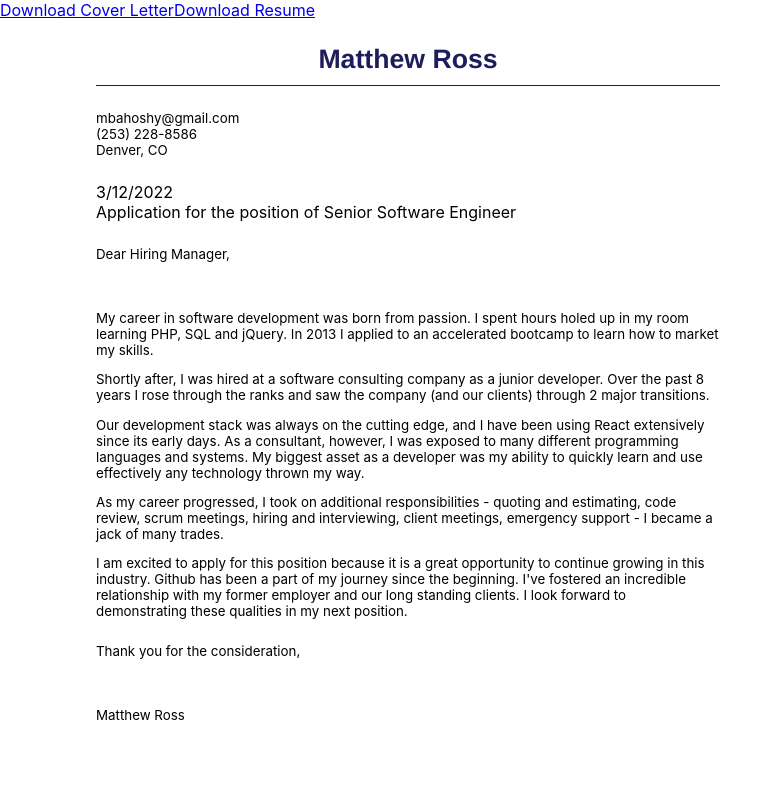
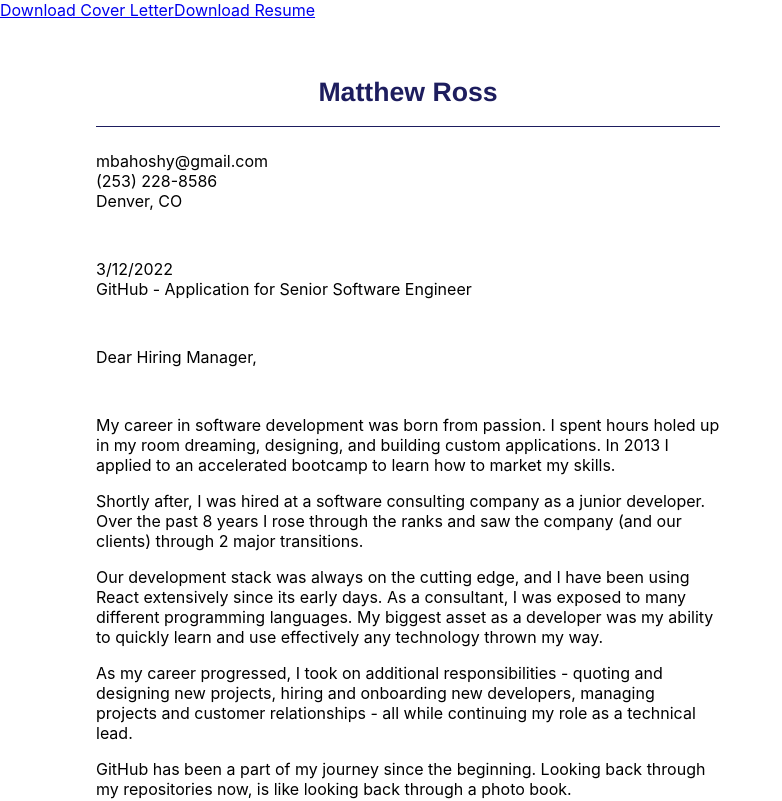
Before and after one commit to mbahoshy/resume, a React (Create React App) app: page / in a window 1280 px wide. Shown: the top 801 px of the page, without its empty margins (0-782 px from the left). Built offline with nearby package versions, Linux system fonts and the light colour scheme.

Commit message:
cover letter

```diff
--- a/src/components/CoverLetter.js
+++ b/src/components/CoverLetter.js
@@ -2,14 +2,24 @@ import React from 'react';
 import LinkedInIcon from '@mui/icons-material/LinkedIn';
 import GitHubIcon from '@mui/icons-material/GitHub';
 import IconText from './IconText';
+import CoverLetterBody from './CoverLetterBody';
 
 const paperStyle = {
   width: '8.5in',
   // width: '100%',
   height: '11in',
   margin: '0',
-  fontSize: '12pt',
   // margin: '.25in 2in 2in .25in'
+}
+
+const containerStyle = {
+  // padding: '.5in 1in',
+  height: '10in',
+  paddingTop: '.5in',
+  marginLeft: '1in',
+  marginRight: '1in',
+  overflowY: 'hidden',
+  fontSize: '12pt'
 }
 
 const headerStyle = {
@@ -18,7 +28,11 @@ const headerStyle = {
   fontFamily: 'Helvetica',
   fontSize: '20pt',
   width: '100%',
-  textAlign: 'center'
+  textAlign: 'center',
+  height: '.5in',
+  display: 'flex',
+  alignItems: 'center',
+  justifyContent: 'center'
 }
 
 const bodyStyle = {
@@ -32,9 +46,7 @@ const dividerStyle = {
   borderBottom: '1px solid #1d1d5e'
 }
 
-const containerStyle = {
-  margin: '.25in 1in'
-}
+
 
 const CoverLetter = () => {
 
@@ -42,9 +54,13 @@ const CoverLetter = () => {
     <div style={paperStyle}>
       <div style={containerStyle}>
 
-        <div style={headerStyle}>Matthew Ross</div>
+        <div style={headerStyle}>
+          <div>
+            Matthew Ross
+          </div>
+        </div>
         <div style={dividerStyle}></div>
-        <div style={{ fontSize: '10pt', margin: '.25in 0' }}>
+        <div style={{ margin: '.25in 0' }}>
           <div>
             mbahoshy@gmail.com
           </div>
@@ -56,56 +72,12 @@ const CoverLetter = () => {
           </div>
         </div>
 
-        <div style={{ margin: '.25in 0'}}>
+        <div style={{ margin: '.5in 0' }}>
           <div>3/12/2022</div>
-          <div>Application for the position of Senior Software Engineer</div>
+          <div>GitHub - Application for Senior Software Engineer</div>
         </div>
-        <div style={bodyStyle}>
-          <p style={{ marginBottom: '.5in' }}>
-            Dear Hiring Manager,
-          </p>
-          <p>
-            My career in software development was born from passion. I spent hours holed up in my room
-            learning PHP, SQL and jQuery. In 2013 I applied to an accelerated bootcamp to learn how to market
-            my skills.
-          </p>
-          <p>
-            Shortly after, I was hired at a software consulting company as a junior developer. Over the past 8 years
-            I rose through the ranks and saw the company (and our clients) through 2 major transitions.
-          </p>
 
-          <p>
-            Our development stack was always on the cutting edge, and I have been using React extensively since its early
-            days. As a consultant, however, I was exposed to many different programming languages and systems. My biggest
-            asset as a developer was my ability to quickly learn and use effectively any technology thrown my way.
-          </p>
-
-          <p>
-            As my career progressed, I took on additional responsibilities - quoting and estimating, code review,
-            scrum meetings, hiring and interviewing, client meetings, emergency support - I became a jack of many trades.
-          </p>
-
-          <p>
-            I am excited to apply for this position because it is a great opportunity to continue growing in this industry.
-            Github has been a part of my journey since the beginning.
-            I've fostered an incredible relationship with my former employer and our long standing clients.
-            I look forward to demonstrating these qualities in my next position.
-          </p>
-
-          <p style={{ marginBottom: '.5in', marginTop: '.25in'}}>
-            Thank you for the consideration,
-          </p>
-          <p>Matthew Ross</p>
-
-            {/* I am excited to apply for this position as it seems like a natural trajectory for my growth. I have been a */}
-            {/* big fish in a small pond, and I am ready for my next adventure and opportunity to learn from those around me. */}
-          {/* <p>
-            There has been an incredible relationship and loyalty between myself, my current employer, and our long standing clients.
-            I look forward to bringing this same integrity and work ethic to my next employer.
-          </p>         */}
-
-
-        </div>
+        <CoverLetterBody />
 
       </div>
 
--- /dev/null
+++ b/src/components/CoverLetterBody.js
@@ -0,0 +1,70 @@
+import React from 'react';
+
+const bodyStyle = {
+}
+
+const CoverLetterBody = () => {
+
+  return (
+    <div style={bodyStyle}>
+      <p style={{ marginBottom: '.5in' }}>
+        Dear Hiring Manager,
+      </p>
+      <p>
+        My career in software development was born from passion. I spent hours holed up in my room
+        dreaming, designing, and building custom applications. In 2013 I applied to an accelerated bootcamp to learn how to market
+        my skills.
+      </p>
+      <p>
+        Shortly after, I was hired at a software consulting company as a junior developer. Over the past 8 years
+        I rose through the ranks and saw the company (and our clients) through 2 major transitions.
+      </p>
+
+      <p>
+        Our development stack was always on the cutting edge, and I have been using React extensively since its early
+        days. As a consultant, I was exposed to many different programming languages. My biggest
+        asset as a developer was my ability to quickly learn and use effectively any technology thrown my way.
+      </p>
+
+      <p>
+        As my career progressed, I took on additional responsibilities - quoting and designing new projects,
+        hiring and onboarding new developers, managing projects and customer relationships - all while continuing
+        my role as a technical lead.
+
+        {/* code review,
+        scrum meetings, hiring and interviewing, client meetings, emergency support - I became a jack of many trades. */}
+      </p>
+
+      <p>
+        GitHub has been a part of my journey since the beginning. Looking back through my repositories now,
+        is like looking back through a photo book.
+
+      </p>
+      <p>
+        I am excited to apply for this position because it is a great opportunity to continue growing in this industry.
+        My skill set will be a great fit for the responsibilities outlined in the job posting.
+      </p>
+      <p>
+        {/* I've fostered an incredible relationship with my former employer and our long standing clients.
+        I look forward to demonstrating these qualities in my next position. */}
+      </p>
+
+      <p style={{ marginBottom: '.5in', marginTop: '.25in'}}>
+        Thank you for your consideration, and I look forward to chatting further with you.
+      </p>
+      <p>Matthew Ross</p>
+
+        {/* I am excited to apply for this position as it seems like a natural trajectory for my growth. I have been a */}
+        {/* big fish in a small pond, and I am ready for my next adventure and opportunity to learn from those around me. */}
+      {/* <p>
+        There has been an incredible relationship and loyalty between myself, my current employer, and our long standing clients.
+        I look forward to bringing this same integrity and work ethic to my next employer.
+      </p>         */}
+
+
+    </div>
+
+  )
+}
+
+export default CoverLetterBody;
```
